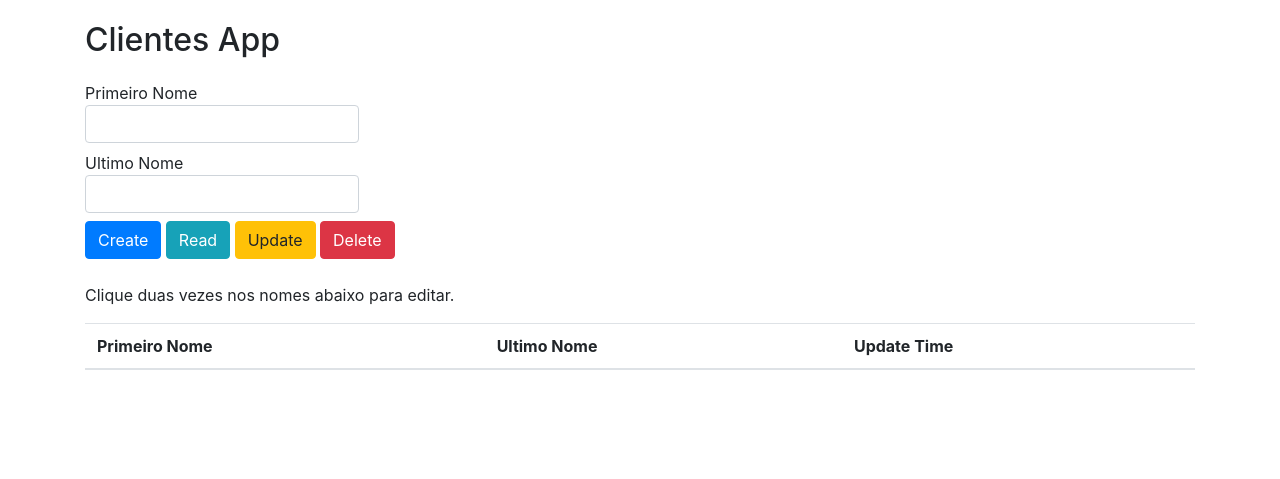
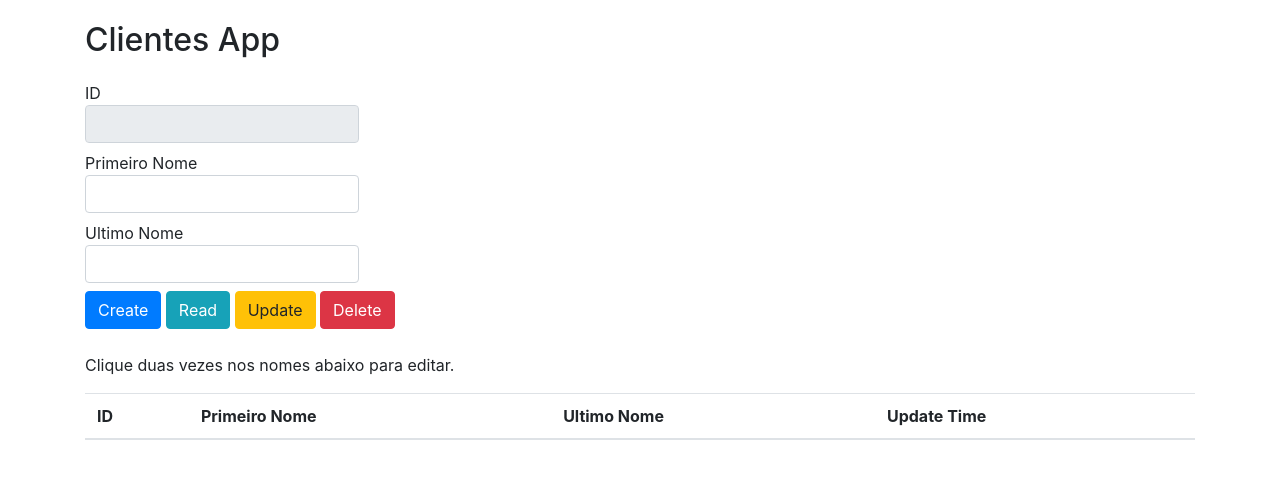
Before and after one commit to tonanuvem/clientes-microservice, a Python web app: template templates/clientes.html in a window 1280 px wide. Shown: the top 479 px of the page. Run offline with Jinja, Linux system fonts and the light colour scheme; the template is opened without the code that fills it, so the values that code supplies are empty; some libraries are stand-ins or nearby versions.

Commit message:
Update clientes.html

```diff
--- a/templates/clientes.html
+++ b/templates/clientes.html
@@ -14,7 +14,10 @@
   <body>
     <div class="container">
       <h1>Clientes App</h1>
-      <div class="section editor"> <label for="fname">Primeiro Nome <input id="fname" class="form-control"
+      <div class="section editor">
+        <label for="id">ID <input id="id" class="form-control"
+            type="text" disabled> </label> <br>
+        <label for="fname">Primeiro Nome <input id="fname" class="form-control"
             type="text"> </label> <br>
         <label for="lname">Ultimo Nome <input id="lname" type="text" class="form-control"> </label>
         <br>
@@ -28,6 +31,7 @@
         <table class="table table-striped">
           <thead>
             <tr>
+              <th>ID</th>
               <th>Primeiro Nome</th>
               <th>Ultimo Nome</th>
               <th>Update Time</th>
```
